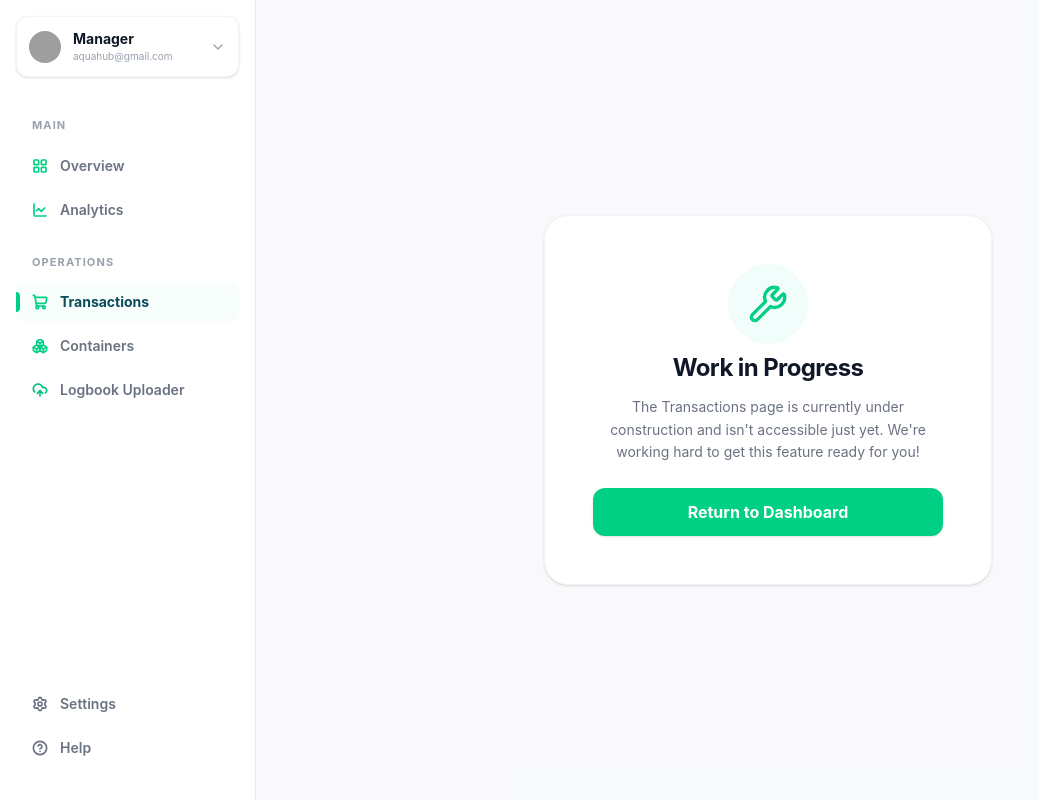
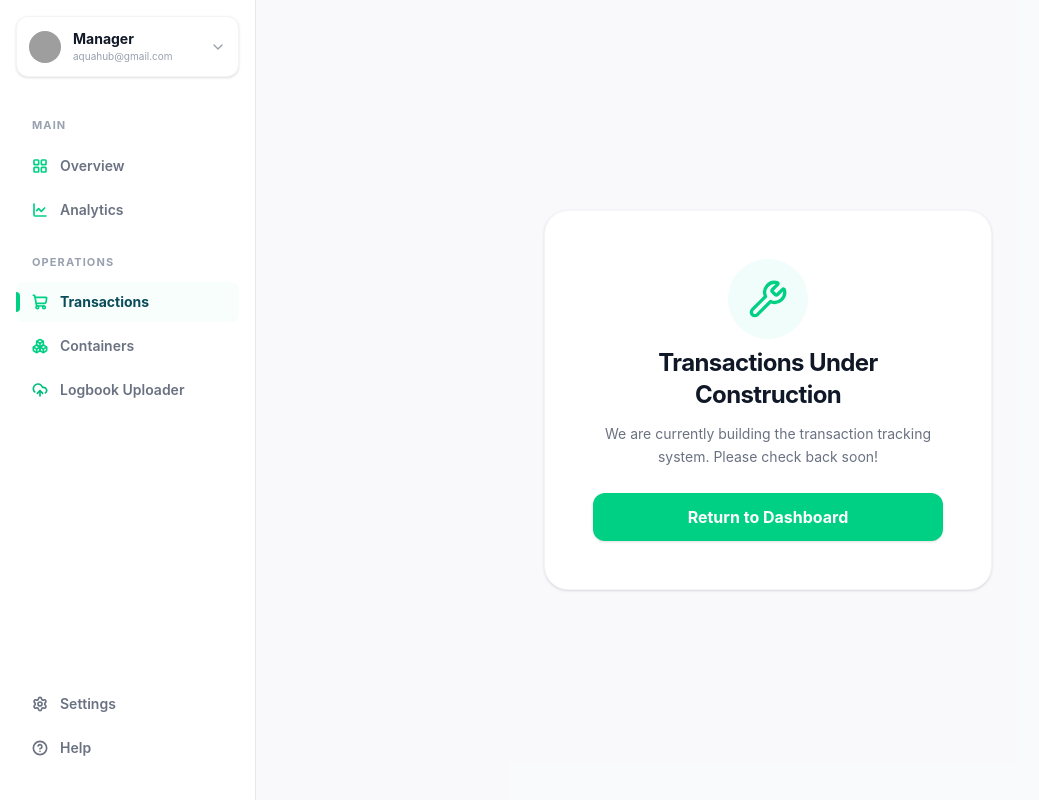
Before and after one commit to Ka-atsu/aqua-hub, a Next.js app in the folder frontend/: page /transactions in a window 1280 px wide. Shown: the whole page, without its empty margins (0-1039 px from the left). Built offline with nearby package versions, Linux system fonts and the light colour scheme; no server answers; grey boxes are pictures that could not be loaded.

Commit message:
refactor(ui): create reusable WorkInProgress component
- Implement WorkInProgress UI component in components/ui/
- Standardize "Under Construction" pages to ensure visual consistency across the app
- Refactor existing /transactions and /containers pages to use the new reusable component

```diff
--- a/frontend/app/analytics/page.tsx
+++ b/frontend/app/analytics/page.tsx
@@ -1,31 +1,11 @@
-// app/dashboard/page.tsx
-"use client";
-import { useState } from "react";
-import { useWaterDashboard } from "@/hooks/useWaterDashboard";
-import {
-  KpiCard,
-  DashboardPanel,
-  SplitBar,
-} from "@/components/dashboard/DashboardUI";
-import { AlertCircle, Droplets, Calendar } from "lucide-react";
+// app/containers/page.tsx
+import WorkInProgress from "@/components/ui/WorkInProgress";
 
-// Helper to format dates to YYYY-MM-DD for standard inputs
-const formatDate = (date: Date) => date.toLocaleDateString("en-CA");
-
-export default function DashboardPage() {
-  // Initialize state with the last 7 days by default
-  const [endDate, setEndDate] = useState(formatDate(new Date()));
-  const [startDate, setStartDate] = useState(() => {
-    const d = new Date();
-    d.setDate(d.getDate() - 7);
-    return formatDate(d);
-  });
-
-
-
+export default function ContainersPage() {
   return (
-    <div className="p-4 md:p-8 max-w-7xl mx-auto space-y-6">
-
-    </div>
+    <WorkInProgress
+      title="Containers Management"
+      message="The container tracking system is currently being developed. We will let you know once it is ready for use!"
+    />
   );
 }
--- a/frontend/app/transactions/page.tsx
+++ b/frontend/app/transactions/page.tsx
@@ -1,36 +1,11 @@
 // app/transactions/page.tsx
-import Link from "next/link";
-import { Wrench } from "lucide-react";
+import WorkInProgress from "@/components/ui/WorkInProgress";
 
 export default function TransactionsPage() {
   return (
-    <div className="min-h-screen bg-gray-50/50 flex flex-col items-center justify-center p-6 text-center relative">
-      <div className="bg-white p-8 md:p-12 rounded-3xl shadow-sm border border-gray-100 max-w-md w-full flex flex-col items-center space-y-6">
-        {/* Icon Container */}
-        <div className="w-20 h-20 bg-teal-50 rounded-full flex items-center justify-center mb-2">
-          <Wrench className="w-10 h-10 text-[#00D084]" strokeWidth={2} />
-        </div>
-
-        {/* Text Content */}
-        <div className="space-y-3">
-          <h1 className="text-2xl font-bold text-gray-900 tracking-tight">
-            Work in Progress
-          </h1>
-          <p className="text-gray-500 text-sm leading-relaxed">
-            The Transactions page is currently under construction and isn't
-            accessible just yet. We're working hard to get this feature ready
-            for you!
-          </p>
-        </div>
-
-        {/* Action Button */}
-        <Link
-          href="/"
-          className="w-full bg-[#00D084] hover:bg-[#00b370] text-white font-bold py-3 px-4 rounded-xl transition-colors shadow-sm focus:outline-none focus:ring-2 focus:ring-offset-2 focus:ring-[#00D084]"
-        >
-          Return to Dashboard
-        </Link>
-      </div>
-    </div>
+    <WorkInProgress
+      title="Transactions Under Construction"
+      message="We are currently building the transaction tracking system. Please check back soon!"
+    />
   );
 }
--- /dev/null
+++ b/frontend/components/ui/WorkInProgress.tsx
@@ -0,0 +1,40 @@
+// components/ui/WorkInProgress.tsx
+import Link from "next/link";
+import { Wrench } from "lucide-react";
+
+interface WorkInProgressProps {
+  title?: string;
+  message?: string;
+}
+
+export default function WorkInProgress({
+  title = "Work in Progress",
+  message = "This page is currently under construction and isn't accessible just yet. We're working hard to get this feature ready for you!",
+}: WorkInProgressProps) {
+  return (
+    <div className="min-h-screen bg-gray-50/50 flex flex-col items-center justify-center p-6 text-center">
+      <div className="bg-white p-8 md:p-12 rounded-3xl shadow-sm border border-gray-100 max-w-md w-full flex flex-col items-center space-y-6">
+        {/* Icon Container */}
+        <div className="w-20 h-20 bg-teal-50 rounded-full flex items-center justify-center mb-2">
+          <Wrench className="w-10 h-10 text-[#00D084]" strokeWidth={2} />
+        </div>
+
+        {/* Text Content */}
+        <div className="space-y-3">
+          <h1 className="text-2xl font-bold text-gray-900 tracking-tight">
+            {title}
+          </h1>
+          <p className="text-gray-500 text-sm leading-relaxed">{message}</p>
+        </div>
+
+        {/* Action Button */}
+        <Link
+          href="/"
+          className="w-full bg-[#00D084] hover:bg-[#00b370] text-white font-bold py-3 px-4 rounded-xl transition-colors shadow-sm focus:outline-none focus:ring-2 focus:ring-offset-2 focus:ring-[#00D084]"
+        >
+          Return to Dashboard
+        </Link>
+      </div>
+    </div>
+  );
+}
```
